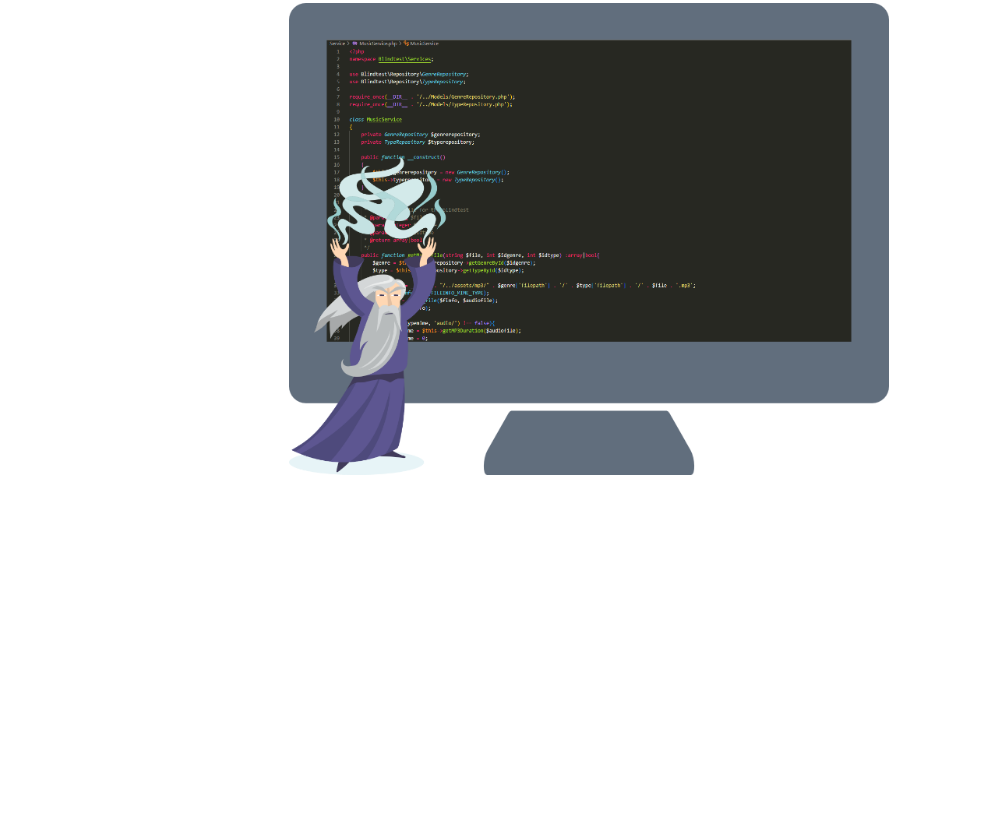
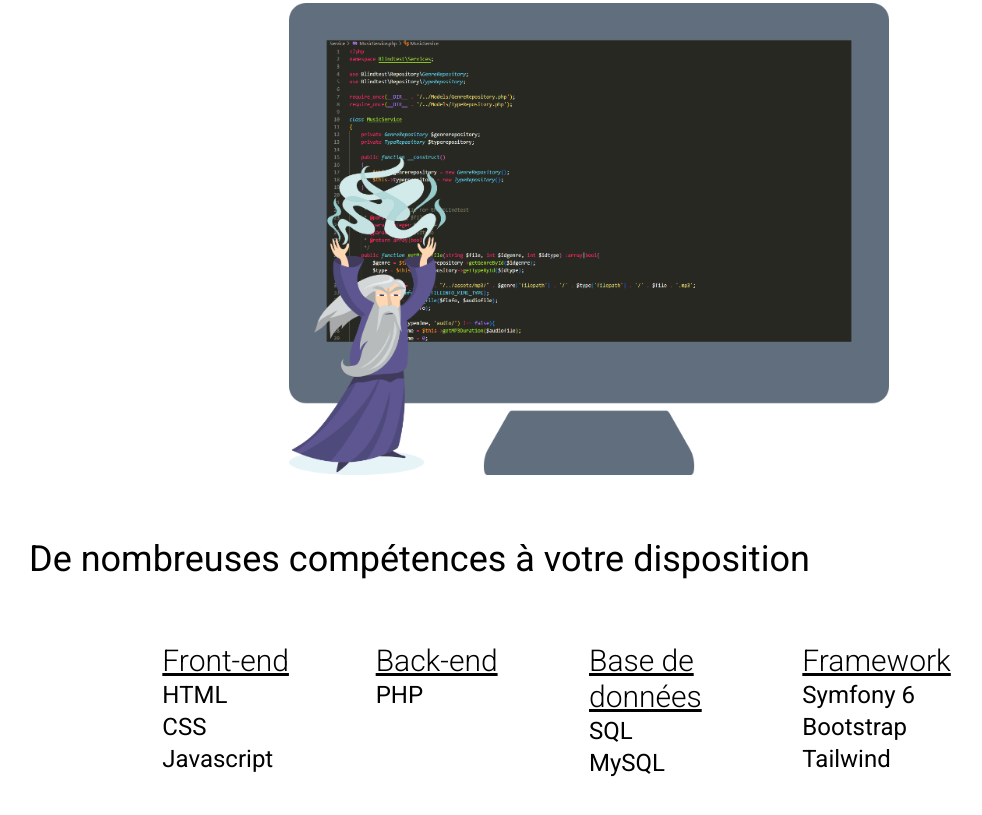
Before and after one commit to JulienHatemian/curriculum-vitae, a website: page index.html in a window 1280 px wide. Shown: the part 985-1800 px from the top of the page, without its empty margins (51-1033 px from the left). Before the commit the page ends 1540 px from the top, so only its background shows below. Drawn offline with Linux system fonts and the light colour scheme.

Commit message:
add skill tree

```diff
--- a/index.html
+++ b/index.html
@@ -20,7 +20,7 @@
         <a href="https://github.com/JulienHatemian" target="_blank" class="w-[40px] mr-5"><img src="assets/public/img/icons/icons8-github.svg" alt="Github-icon"></a>
     </nav>
 
-    <section id="about" class="w-full h-screen bg-amber-300 bg-[url(/assets/public/img/pictures/24058074_28_sept_19_19.jpg)] bg-cover bg-center">
+    <section id="about" class="w-full h-screen bg-amber-300 bg-[url(/assets/public/img/pictures/97647.jpg)] bg-cover bg-center">
         <div class="h-full flex items-center justify-center">
             <img src="assets/public/img/pictures/example-pic.jpg" alt="photo de profil" class="w-1/5 h-auto rounded-full mr-10">
             <p id="bubble" class="border-4 w-4xl h-48 border-amber-950 bg-white rounded-2xl p-4 text-6xl font-extralight">Je suis <br><span id="libelle-span" class="font-bold text-7xl"></span></p>
@@ -32,6 +32,39 @@
         <div>
             <img src="/assets/public/img/pictures/screen-wizard.png" alt="Sreen Wizard" class="w-150 h-auto mx-auto">
         </div>
+
+        <h3 class="text-4xl my-16 ml-20">De nombreuses compétences à votre disposition</h3>
+        <div id="skills" class="flex justify-center">
+            <div class="w-1/6 h-1/2">
+                <h4 class="text-3xl font-light underline">Front-end</h4>
+                <ul>
+                    <li class="text-2xl">HTML</li>
+                    <li class="text-2xl">CSS</li>
+                    <li class="text-2xl">Javascript</li>
+                </ul>
+            </div>
+            <div class="w-1/6 h-1/2">
+                <h4 class="text-3xl font-light underline">Back-end</h4>
+                <ul>
+                    <li class="text-2xl">PHP</li>
+                </ul>
+            </div>
+            <div class="w-1/6 h-1/2">
+                <h4 class="text-3xl font-light underline">Base de données</h4>
+                <ul>
+                    <li class="text-2xl">SQL</li>
+                    <li class="text-2xl">MySQL</li>
+                </ul>
+            </div>
+            <div class="w-1/6 h-1/2">
+                <h4 class="text-3xl font-light underline">Framework</h4>
+                <ul>
+                    <li class="text-2xl">Symfony 6</li>
+                    <li class="text-2xl">Bootstrap</li>
+                    <li class="text-2xl">Tailwind</li>
+                </ul>
+            </div>
+        </div>
     </section>
     <script src="assets/public/js/script.js"></script>
 </body>
```
Also changed, not shown: assets/public/img/pictures/97647.jpg (added), src/output.css.
